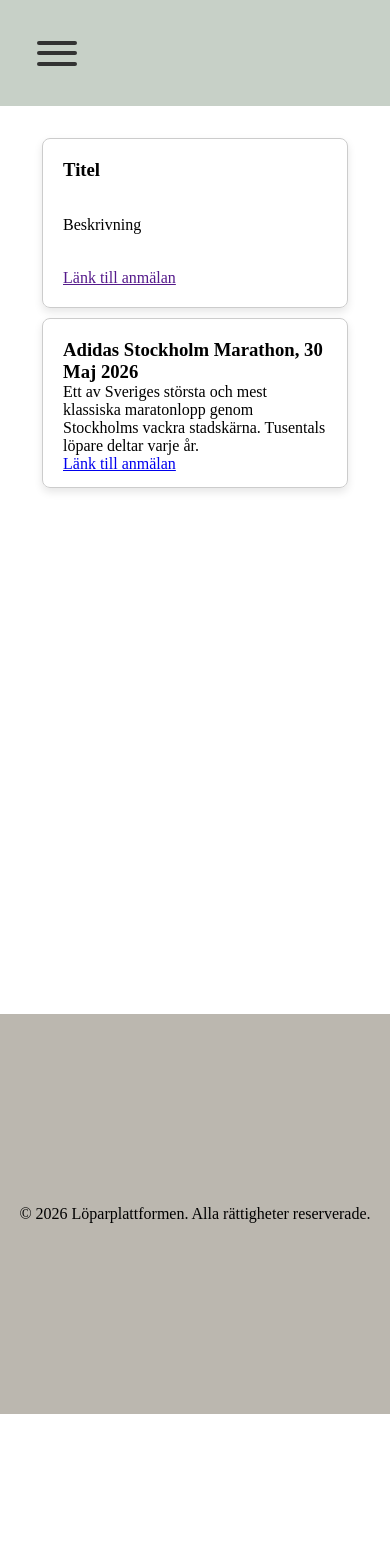
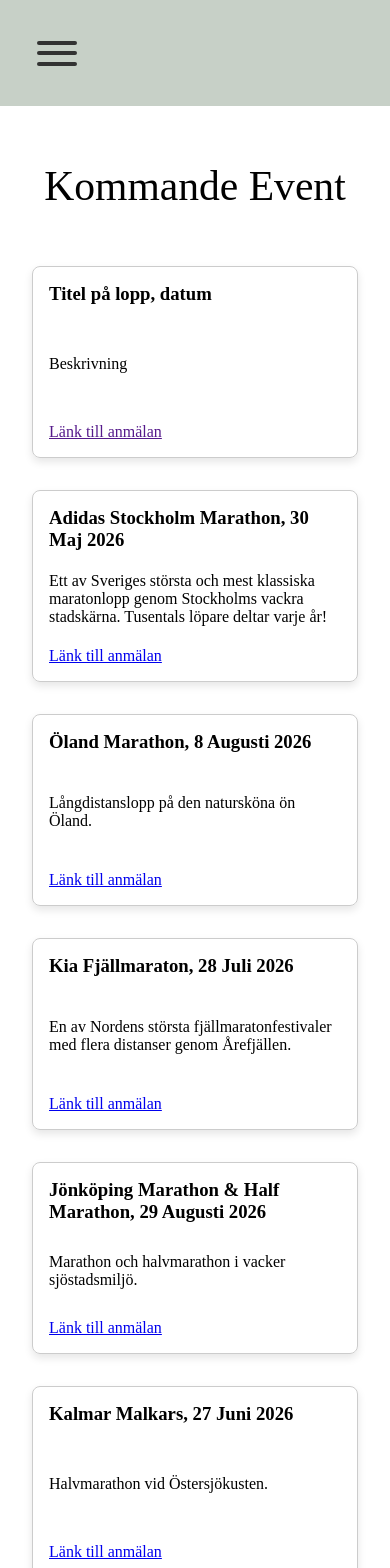
Before and after one commit to Pallicen/Loparklubbar, a React (Vite) app in the folder frontend/: page /Events in a window 390 px wide. Shown: the top 1568 px of the page. Before the commit the page ends 1414 px from the top, so only its background shows below. Built offline with nearby package versions, Linux system fonts and the light colour scheme.

Commit message:
lagt till fler kort under event och gjort responsivt mobilläge

```diff
--- a/frontend/src/App.css
+++ b/frontend/src/App.css
@@ -208,8 +208,6 @@ main {
 
 @media (max-width: 768px) {
 
-
-
   .meny-header {
     margin-top: 1rem;
 
@@ -237,8 +235,18 @@ main {
 
 /* EVENT, CARDS */
 
+.eventTitle {
+  display: flex;
+  justify-content: center;
+  align-items: center;
+  text-align: center;
+  height: 10rem;
+  font-size: 2.6rem;
+}
+
 .cards {
-  margin-top: 2rem;
+  display: grid;
+  grid-template-columns: repeat(2, 1fr);
 }
 
 .card {
@@ -249,18 +257,40 @@ main {
   padding: 20px;
   margin: 10px;
   border-radius: 8px;
-  height: 8rem;
+  min-height: 12rem;
   box-shadow: 0 4px 8px rgba(0, 0, 0, 0.1);
+  box-sizing: border-box;
+}
+
+@media (max-width: 768px) {
+  .cards {
+    display: grid;
+    grid-template-columns: 1fr;
+    gap: 2rem;
+  }
+
+  .card {
+    width: 100%;
+    padding: 1rem;
+    margin: 0;
+  }
 }
 
 
 /* FOOTER */
 
 footer {
-  height: 25rem;
-  background-color: rgb(187, 183, 175);
+  height: 30rem;
+  background-color: #333;
   display: flex;
   align-items: center;
   justify-content: center;
-  margin-top: 2rem;
+  margin-top: 5rem;
+  color: white;
 }
+
+@media (max-width: 768px) {
+  footer {
+    font-size: 0.8rem;
+  }
+}
--- a/frontend/src/components/Card.tsx
+++ b/frontend/src/components/Card.tsx
@@ -10,13 +10,33 @@ const Card: React.FC<CardProps> = ({ title, description, link }) => {
   return (
     <div className='cards'>
         <div className="card">
-              <h3>{title} Titel</h3>
+              <h3>{title} Titel på lopp, datum</h3>
               <p>{description} Beskrivning</p>
               <a href={link}>Länk till anmälan</a>
         </div>
         <div className="card">
               <h3>Adidas Stockholm Marathon, 30 Maj 2026</h3>
-              <p>Ett av Sveriges största och mest klassiska maratonlopp genom Stockholms vackra stadskärna. Tusentals löpare deltar varje år.</p>
+              <p>Ett av Sveriges största och mest klassiska maratonlopp genom Stockholms vackra stadskärna. Tusentals löpare deltar varje år!</p>
+              <a href="#">Länk till anmälan</a>
+        </div>
+        <div className="card">
+              <h3>Öland Marathon, 8 Augusti 2026</h3>
+              <p>Långdistanslopp på den natursköna ön Öland.</p>
+              <a href="#">Länk till anmälan</a>
+        </div>
+        <div className="card">
+              <h3>Kia Fjällmaraton, 28 Juli 2026</h3>
+              <p>En av Nordens största fjällmaratonfestivaler med flera distanser genom Årefjällen.</p>
+              <a href="#">Länk till anmälan</a>
+        </div>
+        <div className="card">
+              <h3>Jönköping Marathon & Half Marathon, 29 Augusti 2026</h3>
+              <p>Marathon och halvmarathon i vacker sjöstadsmiljö.</p>
+              <a href="#">Länk till anmälan</a>
+        </div>
+        <div className="card">
+              <h3>Kalmar Malkars, 27 Juni 2026</h3>
+              <p>Halvmarathon vid Östersjökusten.</p>
               <a href="#">Länk till anmälan</a>
         </div>
     </div>
--- a/frontend/src/components/Pages/Events.tsx
+++ b/frontend/src/components/Pages/Events.tsx
@@ -4,6 +4,11 @@ import Card from "../Card";
 const Events = () => {
   return (
     <div className="main">
+
+      <div className="eventTitle">
+        <p>Kommande Event</p>
+      </div>
+
       <Card title={""} description={""} link={""} />
     </div>
 )};
```
